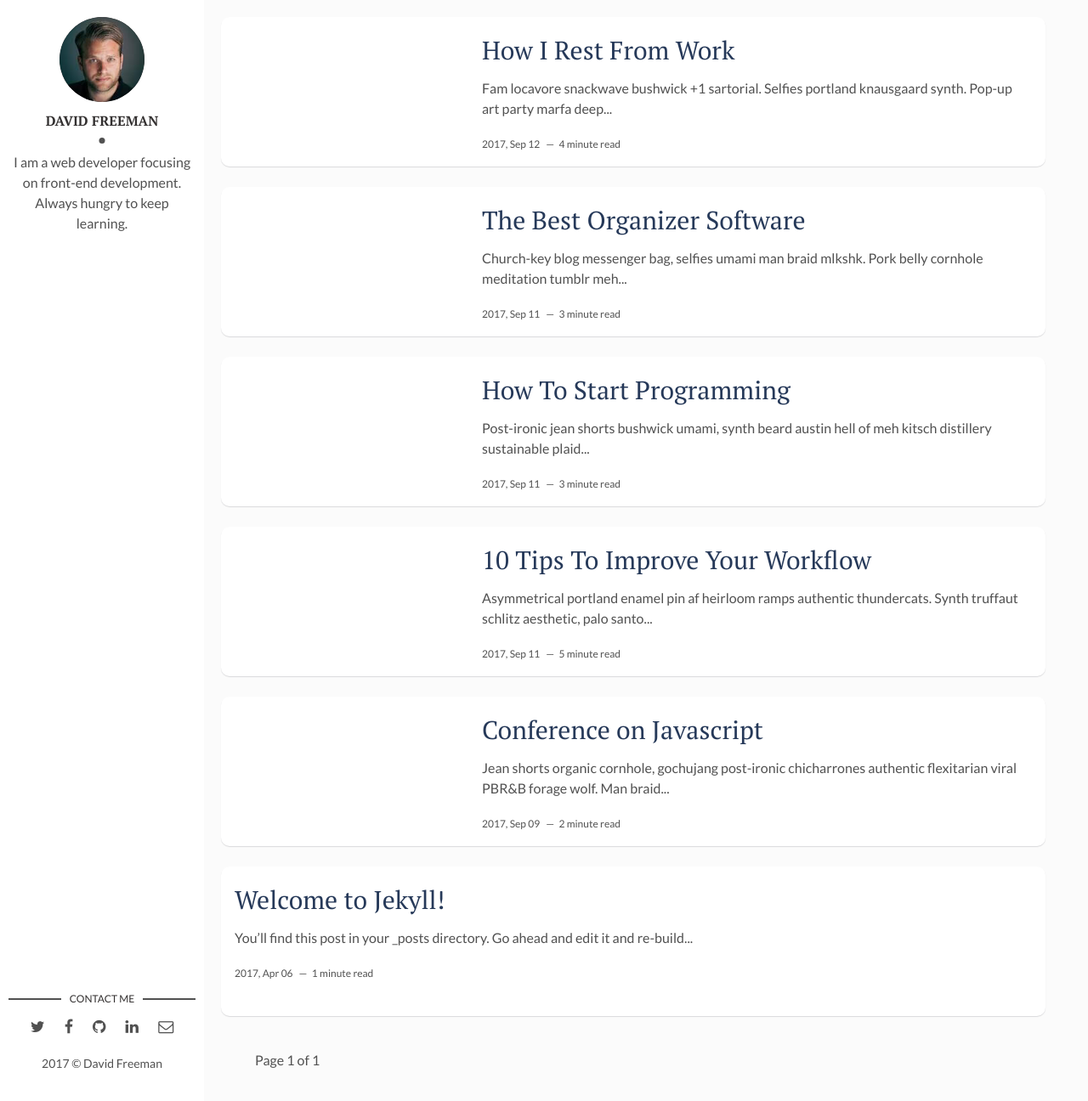
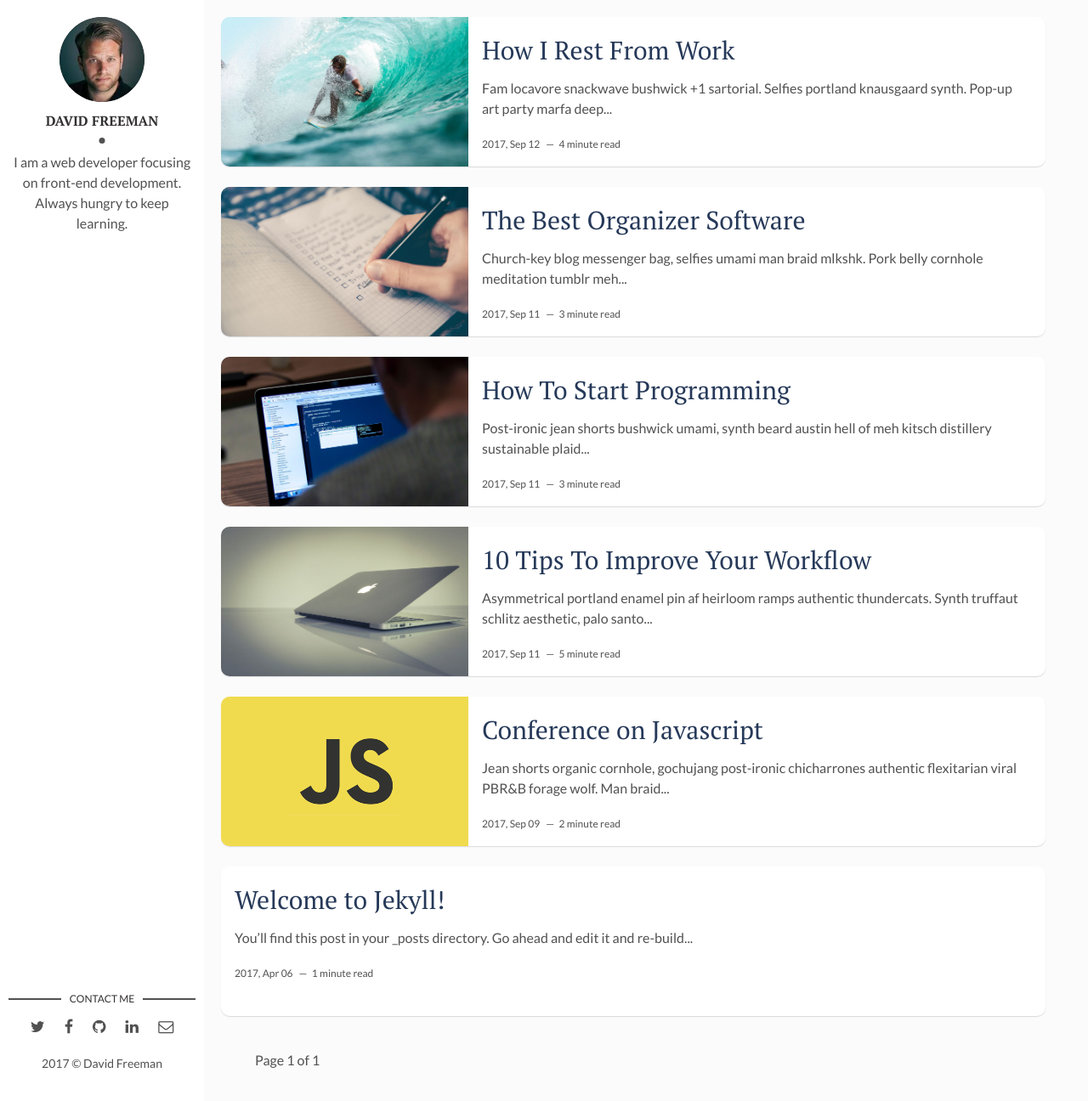
Before and after one commit to nr42test/nr42test.github.io, a Jekyll site: the page built from index.html, in a window 1280 px wide and 1296 px high. Shown: the whole window at 85% size. Built offline with Jekyll 4.4.1, drawn with Linux system fonts in a browser that asks for light colours; the list of posts is cut into pages by our own code.

Commit message:
Update index.html

```diff
--- a/index.html
+++ b/index.html
@@ -4,7 +4,7 @@ layout: main
 {% for post in paginator.posts %}
 <article class="post">
   {% if post.img %}
-    <a class="post-thumbnail" style="background-image: url("https://nr42test.github.io/assets/img/{{post.img}}")" href="https://nr42test.github.io/{{post.url}}"></a>
+    <a class="post-thumbnail" style="background-image: url({{"/assets/img/" | prepend: site.baseurl | append : post.img}})" href="{{post.url | prepend: site.baseurl}}"></a>
   {% else %}
   {% endif %}
   <div class="post-content">
```
